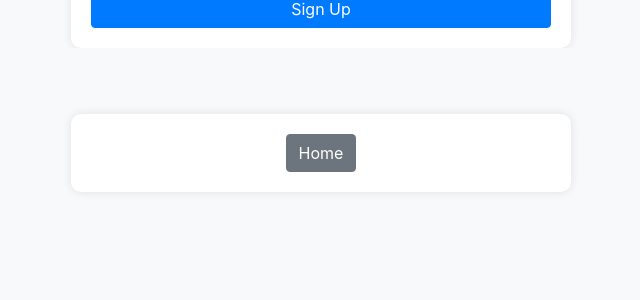
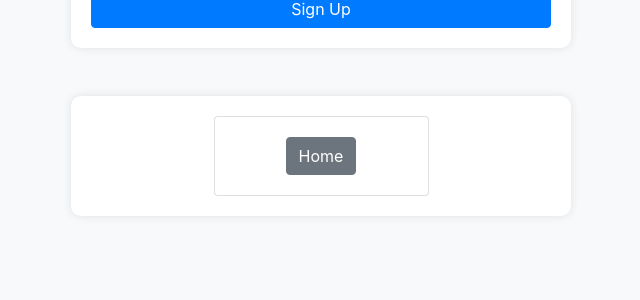
Before and after one commit to imamchris/ToDo, a Flask app: page /signup in a window 1280 px wide. Shown: the part 330-630 px from the top of the page, without its empty margins (319-959 px from the left). Run offline with Flask 3, Linux system fonts and the light colour scheme; some libraries are stand-ins or nearby versions.

Commit message:
Fixed the styling of the website

```diff
--- a/templates/signup.html
+++ b/templates/signup.html
@@ -57,13 +57,20 @@
         {% endwith %}
     </div>
 
-    <footer class="footer mt-auto py-3 bg-light">
-        <div class="container">
-            <form action="{{ url_for('home') }}" method="get">
-                <button type="submit" class="btn btn-secondary">Home</button>
-            </form>
+
+    <div class="container mt-5">
+        <div class="row justify-content-center">
+            <div class="col-md-6">
+                <div class="card">
+                    <div class="card-body text-center">
+                        <form action="{{ url_for('home') }}" method="get">
+                            <button type="submit" class="btn btn-secondary">Home</button>
+                        </form>
+                    </div>
+                </div>
+            </div>
         </div>
-    </footer>
+    </div>
 
     <!-- Bootstrap JS and dependencies -->
     <script src="https://code.jquery.com/jquery-3.5.1.slim.min.js"></script>
```
Also changed, not shown: templates/dashboard.html (+22 -2 lines), templates/login.html (+12 -6 lines), user_data.db.
